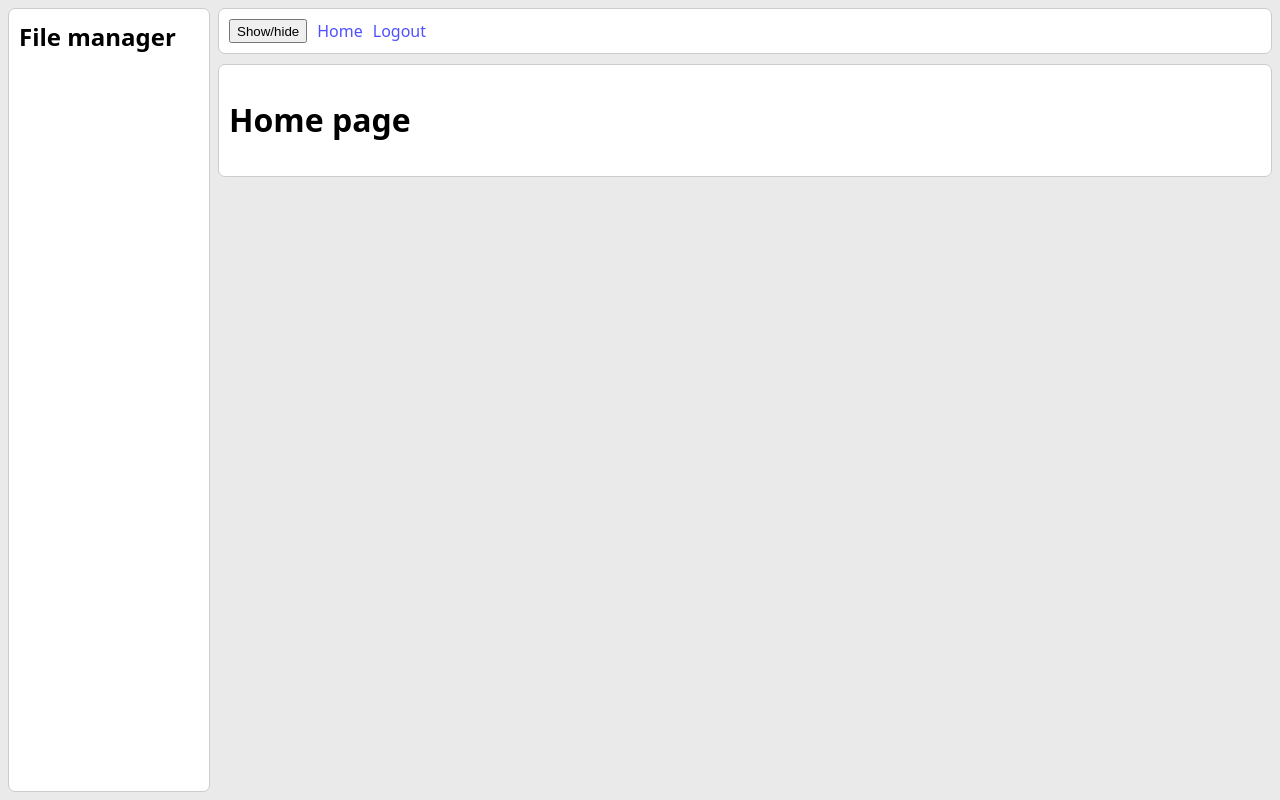
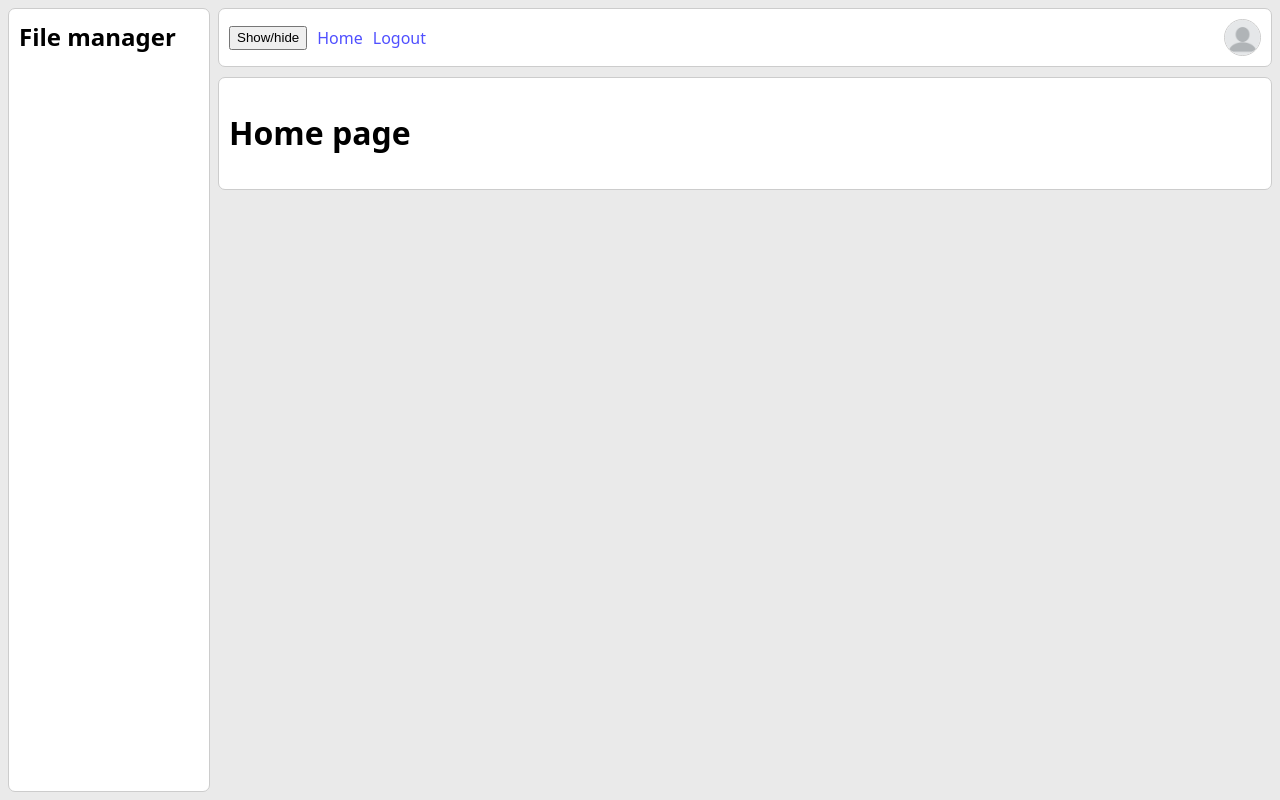
Before and after one commit to JuanAn6/file_manager, a React (Vite) app in the folder web_file_manager/: page / in a window 1280 px wide. Built offline with nearby package versions, Linux system fonts and the light colour scheme; no server answers; sample sign-in values are in the browser's storage.

Commit message:
Profile button

```diff
--- a/web_file_manager/src/App.jsx
+++ b/web_file_manager/src/App.jsx
@@ -5,6 +5,7 @@ import Home from './components/Home';
 import { useAuth } from './context/AuthContext';
 import api from './api/axios';
 import { useState } from 'react';
+import emptyProfile from './icons/profile.png'
 
 
 function App() {
@@ -26,7 +27,6 @@ function App() {
 
   const handleExpandContractMenu = ()=>{
     setNavExpanded(!navExpanded);
-    console.log(navExpanded);
   }
 
   return (
@@ -39,9 +39,12 @@ function App() {
           </nav>
           {/* Nav bar */}
           <nav className={'horizontal-nav '+ (navExpanded? 'vertical-expanded ':'')}>
-            <button onClick={handleExpandContractMenu}>Show/hide</button>
-            <Link to="/">Home</Link>
-            <Link to="/" onClick={handleLogout}>Logout</Link>
+            <div className='horizontal-nav-box'>
+              <button onClick={handleExpandContractMenu}>Show/hide</button>
+              <Link to="/">Home</Link>
+              <Link to="/" onClick={handleLogout}>Logout</Link>
+            </div>
+            <img src={emptyProfile} className='profile-nav' title='Profile' />
           </nav>
         </div>
       )}
--- a/web_file_manager/src/index.css
+++ b/web_file_manager/src/index.css
@@ -26,12 +26,36 @@ a:hover {
 .horizontal-nav{
   padding: 10px;
   display: flex;
+  justify-content: space-between;
+  align-items: center;
   gap: 10px;
   border: 1px solid #ccc;
   border-radius: 7px;
   background-color: white;
 
   transition: 300ms;
+}
+
+.horizontal-nav-box{
+  display: flex;
+  gap:10px;
+}
+
+.profile-nav{
+  display: block;
+  border-radius: 50%;
+  border: 1px solid #ccc;
+  cursor: pointer;
+  width: 35px;
+  height: 35px;
+
+  transition: 200ms;
+}
+
+.profile-nav:active{
+  width: 25px;
+  height: 25px;
+  margin: 5px;
 }
 
 .vertical-nav{
```
Also changed, not shown: web_file_manager/src/icons/profile.png (added).
